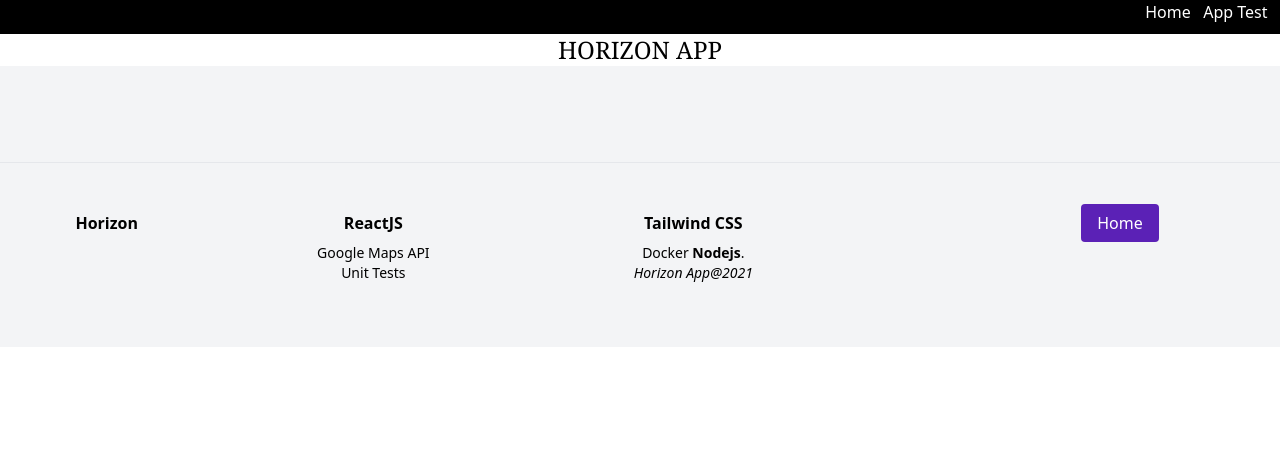
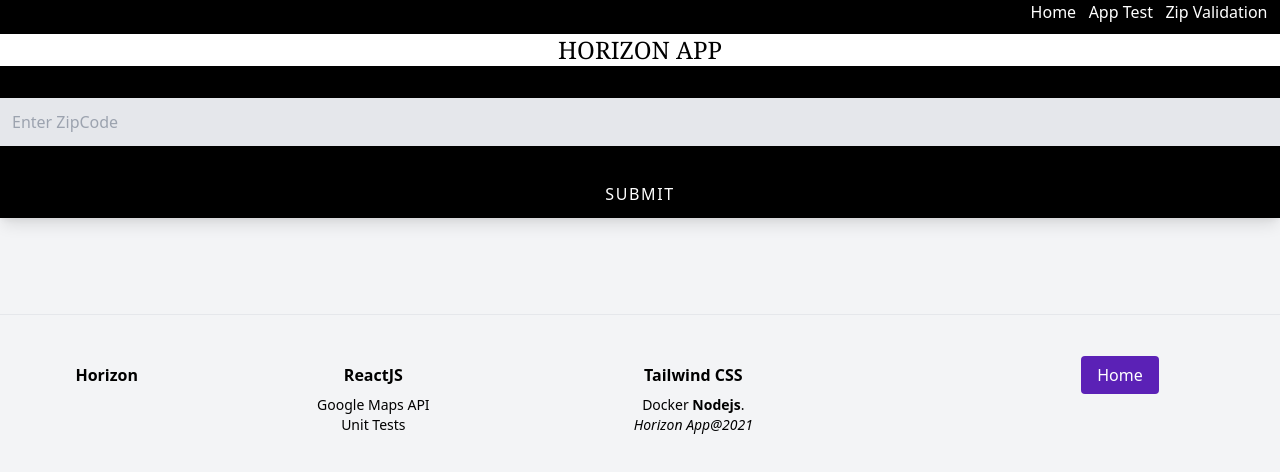
Before and after one commit to ravinthiranpartheepan1407/ReactMapApp, a React (Create React App) app: page /postform in a window 1280 px wide. Shown: the top 472 px of the page. Built offline with nearby package versions, Linux system fonts and the light colour scheme; the HTML template or start-up script is replaced by a standard one; what google-maps-react would draw is missing.

Commit message:
docker nodejs sever

```diff
--- a/beta.js
+++ b/beta.js
@@ -1,7 +1,13 @@
 const express = require('express');
 const app = express();
 const port = process.env.PORT || 4000;
-
+const path = require('path');
+const cors = require('cors');
+const buildPath = path.join(__dirname + '/src');
+app.use(express.json());
+app.use(express.static(buildPath));
+app.use(cors());
+app.options('*', cors());
 app.listen(port, ()=>{
   console.log("Server Connected At Port 4000");
 })
@@ -9,3 +15,27 @@ app.listen(port, ()=>{
 app.get('/api', function(req, res){
   res.send("Backend Connected To React Front End Code");
 })
+
+app.get("/", (req, res)=>{
+  res.sendFile(__dirname + '/src/app.js');
+})
+
+app.post('/send', (req, res)=>{
+  if(req.body.name == 12345 && 01234){
+    res.send("successful");
+    console.log("successful");
+  }
+  else if(req.body.name == 12346 && 12244 && 12013){
+    res.send("false");
+
+    console.log("false");
+  }
+  else if(req.body.name == 0 && 12345){
+    res.send("400 Bad Request");
+    console.log("400 Bad Request");
+  }
+  else{
+    res.send("Invalid ZipCode");
+    console.log("Invalid ZipCode");
+  }
+})
--- a/package.json
+++ b/package.json
@@ -7,13 +7,16 @@
     "@testing-library/jest-dom": "^5.16.1",
     "@testing-library/react": "^12.1.2",
     "@testing-library/user-event": "^13.5.0",
+    "axios": "^0.24.0",
     "chai": "^4.3.4",
+    "cors": "^2.8.5",
     "enzyme": "^3.11.0",
     "express": "^4.17.2",
     "google-map-react": "^2.1.10",
     "google-maps-react": "^2.0.6",
     "nodemon": "^2.0.15",
     "react": "^17.0.2",
+    "react-bootstrap": "^2.0.4",
     "react-dom": "^17.0.2",
     "react-jsonschema-form": "^1.8.1",
     "react-places-autocomplete": "^7.3.0",
--- a/src/App.js
+++ b/src/App.js
@@ -10,6 +10,7 @@ import Error from './error';
 import ReactDOM from 'react-dom';
 import HorizonTest from './apptest';
 import MyGoogleMap from './googlemap';
+import ZipForm from './zipform';
 function App() {
 
   return(
@@ -22,6 +23,7 @@ function App() {
       <Routes>
         <Route path="/horizonapptest" element={<MyGoogleMap />}/>
         <Route path="/" element={<MapContainer />}/>
+        <Route path="/postform" element={<ZipForm />}/>
       </Routes>
       </Router>
 
--- a/src/horizonmenuapp.js
+++ b/src/horizonmenuapp.js
@@ -11,6 +11,9 @@ function HorizonApp(){
           &nbsp;
           &nbsp;
 
+          <NavLink id="txt-down" className="text-white text-right" to="/postform">Zip Validation</NavLink>
+          &nbsp;
+          &nbsp;
     </div>
   );
 }
--- /dev/null
+++ b/src/zipform.js
@@ -0,0 +1,68 @@
+import React, { useState } from 'react';
+import axios from 'axios';
+
+
+const ZipForm = () => {
+  const [state, setState] = useState({
+    name: ''
+  });
+
+  const [result, setResult] = useState(null);
+
+  const sendEmail = event => {
+    event.preventDefault();
+    axios
+      .post('http://localhost:4000/send', { ...state })
+      .then(response => {
+        setResult(response.data);
+        setState({
+          name: ''
+        });
+      })
+      .catch(() => {
+        setResult({
+          success: false,
+          message: 'Something went wrong. Try again later'
+        });
+      });
+  };
+
+  const onInputChange = event => {
+    const { name, value } = event.target;
+
+    setState({
+      ...state,
+      [name]: value
+    });
+  };
+
+  return (
+    <div>
+      {result && (
+        <p className={`${result.success ? 'success' : 'error'}`}>
+          {result.message}
+        </p>
+      )}
+      <form onSubmit={sendEmail}>
+
+        <group controlId="name">
+          <label>Zip Code</label>
+          <input
+            type="text"
+            name="name"
+            class="block w-full p-3 mt-2 text-gray-700 bg-gray-200 appearance-none focus:outline-none focus:bg-gray-300 focus:shadow-inner"
+            value={state.name}
+            placeholder="Enter ZipCode"
+            onChange={onInputChange}
+          />
+        </group>
+
+        <button class="w-full py-3 mt-6 font-medium tracking-widest text-white uppercase bg-black shadow-lg focus:outline-none hover:bg-gray-900 hover:shadow-none" variant="primary" type="submit">
+          Submit
+        </button>
+      </form>
+    </div>
+  );
+};
+
+export default ZipForm;
```
Also changed, not shown: 1 other file (tests, documents, lock files or other folders).
